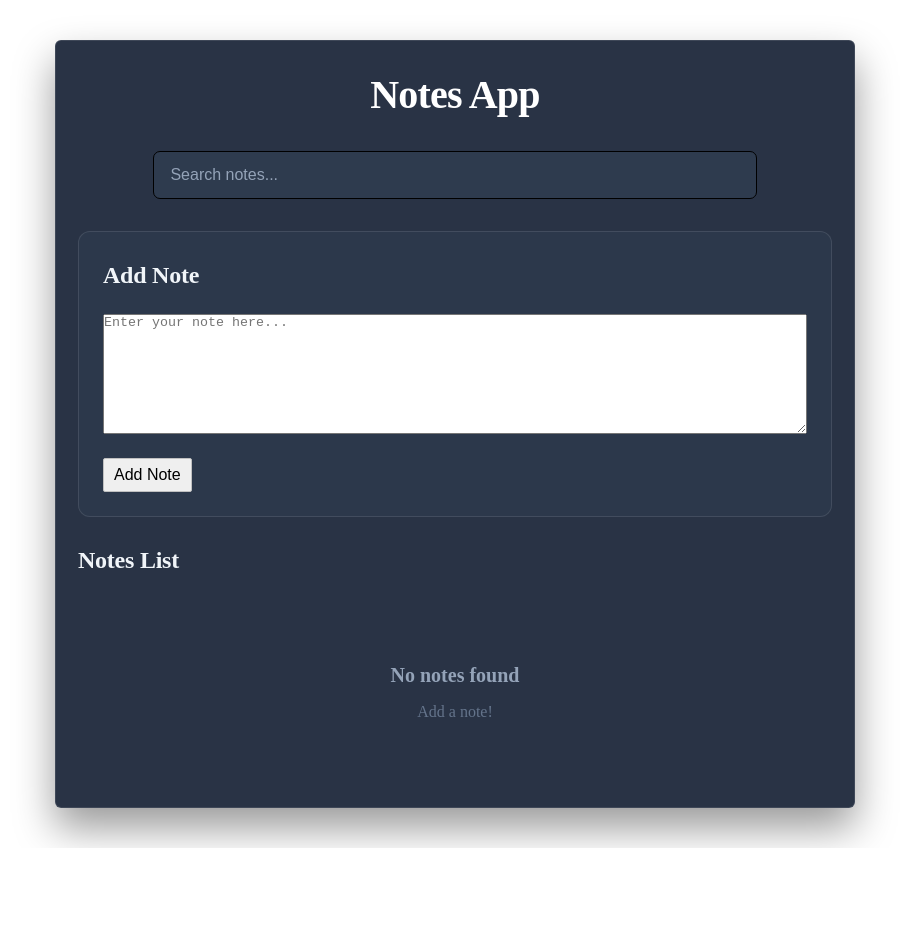
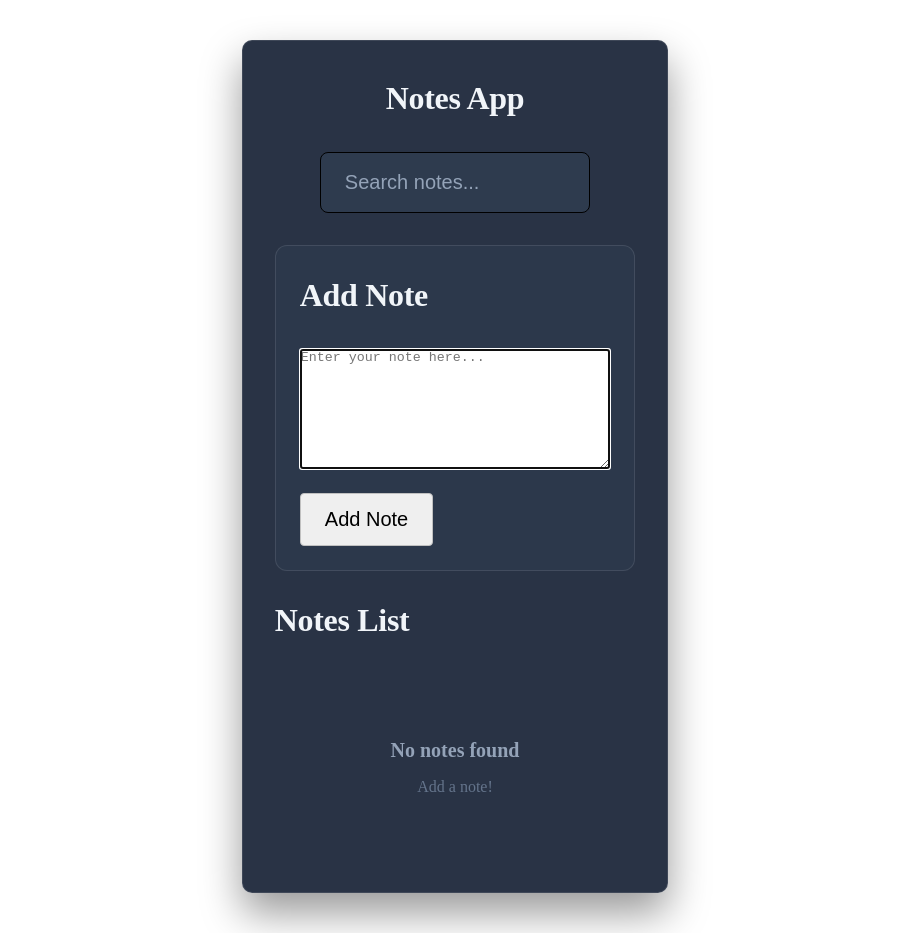
Before and after one commit to Yves-Tabor/NotesApp, a React (Vite) app: page / in a window 1280 px wide. Shown: the whole page, without its empty margins (185-1094 px from the left). Before the commit the page ends 848 px from the top, so only its background shows below. Built offline with nearby package versions, Linux system fonts and the light colour scheme.

Commit message:
This commit includes: The use of Hooks

```diff
--- a/src/components/AddNote.tsx
+++ b/src/components/AddNote.tsx
@@ -1,4 +1,4 @@
-import { useState } from 'react';
+import { useState, useRef, useEffect  } from 'react';
 import { useNotes } from './useNotes';
 
 export default function AddNote() {
@@ -12,6 +12,11 @@ export default function AddNote() {
       setText('');
     }
   };
+  const inputRef = useRef<HTMLTextAreaElement>(null);
+
+  useEffect(()=>{
+    inputRef.current?.focus();
+  }, []);
 
   return (
     <form className="add-note-form" onSubmit={handleSubmit}>
@@ -19,6 +24,7 @@ export default function AddNote() {
       <textarea
         placeholder="Enter your note here..."
         value={text}
+        ref={inputRef}
         onChange={(e) => setText(e.target.value)}
         required
       />
--- a/src/components/Header.tsx
+++ b/src/components/Header.tsx
@@ -3,7 +3,7 @@ import SearchBar from './SearchBar';
 export default function Header() {
   return (
     <header>
-      <h1>Notes App</h1>
+      <h2>Notes App</h2>
       <SearchBar/>
     </header>
   );
--- a/src/components/NoteItem.tsx
+++ b/src/components/NoteItem.tsx
@@ -2,7 +2,7 @@ import { useNotes } from './useNotes';
 
 interface NoteItemProps {
   note: {
-    id: number;
+    id: string;
     text: string;
     important: boolean;
   };
@@ -10,9 +10,7 @@ interface NoteItemProps {
 
 export default function NoteItem({ note }: NoteItemProps) {
   const { toggleImportant, deleteNote } = useNotes();
-    function handleToggleImportant():void{
-        toggleImportant(note.id);
-    }
+
   return (
     <div className="note-item">
       <p>{note.text}</p>
--- a/src/components/NotesList.tsx
+++ b/src/components/NotesList.tsx
@@ -1,11 +1,14 @@
 import { useNotes } from "./useNotes";
 import NoteItem from "./NoteItem";
+import React from "react";
 
 export default function NotesList() {
   const { notes, search } = useNotes();
-  const filtered = notes.filter(note =>
-    note.text.toLowerCase().includes(search.toLowerCase())
-  );
+  const filtered = React.useMemo(()=>{
+    return notes.filter(note =>
+        note.text.toLowerCase().includes(search.toLowerCase())
+    );
+  }, [notes, search]);
 
   return (
     <div>
--- a/src/components/NotesProvider.tsx
+++ b/src/components/NotesProvider.tsx
@@ -1,40 +1,74 @@
-import React from 'react'
+import React, { useCallback } from 'react'
 import App from '../App'
 import { nanoid } from 'nanoid'
-import type { Note, NotesContextType } from '../types';
+import type { NotesContextType, Action, State } from '../types';
 
 export const NotesContext = React.createContext<NotesContextType | undefined>(undefined);
 
 function NotesProvider() {
-    const [notes, setNotes] = React.useState<Note[]>([]);
+    const initialState: State = {
+        notes: []
+    };
+
+    function reducer(state: State, action: Action): State {
+        switch (action.type) {
+            case "ADD_NOTE":
+                return {
+                    notes: [
+                        ...state.notes,
+                        {
+                            id: nanoid(),
+                            text: action.payload,
+                            important: false,
+                        },
+                    ],
+                };
+            case 'DELETE_NOTE':
+                return {
+                    ...state,
+                    notes: state.notes.filter(note => note.id !== action.payload)
+                };
+            case 'TOGGLE_IMPORTANT':
+                return {
+                    ...state,
+                    notes: state.notes.map(note =>
+                        note.id === action.payload
+                            ? { ...note, important: !note.important }
+                            : note
+                    )
+                };
+            default:
+                return state;
+        }
+    }
+
+    const [state, dispatch] = React.useReducer(reducer, initialState);
     const [search, setSearch] = React.useState('');
 
-    const addNote = (text: string) => {
+    const addNote = React.useCallback((text: string) => {
         if (!text.trim()) return;
+        dispatch({
+            type: "ADD_NOTE",
+            payload: text.trim(),
+        });
+    }, []);
 
-        const newNote: Note = {
-            id: Number(nanoid()),
-            text,
-            important: false,
-        };
+    const deleteNote = React.useCallback((id: string) => {
+        dispatch({
+            type: "DELETE_NOTE",
+            payload: id,
+        });
+    }, []);
 
-        setNotes(prev => [...prev, newNote]);
-    };
-
-    const deleteNote = (id: number) => {
-        setNotes(prev => prev.filter(note => note.id !== id));
-    };
-
-    const toggleImportant = (id: number) => {
-        setNotes(prev =>
-            prev.map(note =>
-            note.id === id ? { ...note, important: !note.important } : note
-            )
-        );
-    };
+    const toggleImportant = React.useCallback((id: string) => {
+        dispatch({
+            type: "TOGGLE_IMPORTANT",
+            payload: id,
+        });
+    }, []);
 
     const value: NotesContextType = {
-        notes,
+        notes: state.notes,
         search,
         addNote,
         deleteNote,
--- a/src/index.css
+++ b/src/index.css
@@ -12,18 +12,69 @@ body {
   justify-content: center;
   align-items: flex-start;
   min-height: 100vh;
-  padding: 40px 20px;
+  min-width: 300px;
+  padding: 20px;
   line-height: 1.6;
 }
 
+/* Mobile */
+@media (max-width: 480px) {
+  body {
+    padding: 10px;
+  }
+}
+
+/* Tablet */
+@media (min-width: 481px) and (max-width: 768px) {
+  body {
+    padding: 15px;
+  }
+}
+
+/* Desktop */
+@media (min-width: 769px) {
+  body {
+    padding: 40px 20px;
+  }
+}
+
 .app {
-  width: 50rem;
-  max-width: 900px;
+  width: 100%;
+  max-width: 1600px;
+  min-height: 600px;
   background: rgba(30, 41, 59, 0.95);
-  padding: 22px;
-  border-radius: 6px;
+  padding: 28px;
+  border-radius: 8px;
   box-shadow: 0 20px 40px rgba(0,0,0,0.4), 0 0 0 1px rgba(255,255,255,0.1);
   border: 1px solid rgba(255,255,255,0.1);
+}
+
+/* Mobile */
+@media (max-width: 480px) {
+  .app {
+    padding: 18px;
+    border-radius: 4px;
+    min-height: 400px;
+  }
+}
+
+/* Tablet */
+@media (min-width: 481px) and (max-width: 768px) {
+  .app {
+    padding: 22px;
+    border-radius: 6px;
+    min-height: 500px;
+  }
+}
+
+/* Large Desktop */
+@media (min-width: 1200px) {
+  .app {
+    max-width: 1800px;
+    padding: 32px;
+    border-radius: 10px;
+    min-height: 700px;
+  }
 }
 
 header {
@@ -31,70 +82,204 @@ header {
   text-align: center;
 }
 
-header h1 {
-  font-size: 2.5rem;
-  font-weight: 800;
-  background: white;
-  background-clip: text;
-  -webkit-background-clip: text;
-  -webkit-text-fill-color: transparent;
-  margin-bottom: 24px;
-  letter-spacing: -0.02em;
+/* Mobile */
+@media (max-width: 480px) {
+  header h1 {
+    font-size: 2.2rem;
+    margin-bottom: 20px;
+  }
+}
+
+/* Tablet */
+@media (min-width: 481px) and (max-width: 768px) {
+  header h1 {
+    font-size: 2.6rem;
+    margin-bottom: 24px;
+  }
+}
+
+/* Large Desktop */
+@media (min-width: 1200px) {
+  header h1 {
+    font-size: 3.5rem;
+    margin-bottom: 32px;
+  }
 }
 
 .input-container {
   display: flex;
-  gap: 12px;
-  margin-bottom: 24px;
+  gap: 16px;
+  margin-bottom: 32px;
 }
 
 .input-container input,
 .input-container textarea {
   flex: 1;
-  padding: 14px 16px;
+  padding: 18px 20px;
   border: 1px solid rgba(255,255,255,0.1);
   outline: none;
   background: rgba(51, 65, 85, 0.6);
   color: #e2e8f0;
-  font-size: 16px;
+  font-size: 18px;
   transition: all 0.3s ease;
 }
 
+/* Mobile */
+@media (max-width: 480px) {
+  .input-container {
+    flex-direction: column;
+    gap: 10px;
+    margin-bottom: 20px;
+  }
+
+  .input-container input,
+  .input-container textarea {
+    padding: 14px;
+    font-size: 16px;
+  }
+}
+
+/* Tablet */
+@media (min-width: 481px) and (max-width: 768px) {
+  .input-container {
+    gap: 12px;
+    margin-bottom: 24px;
+  }
+
+  .input-container input,
+  .input-container textarea {
+    padding: 16px;
+    font-size: 17px;
+  }
+}
+
+/* Large Desktop */
+@media (min-width: 1200px) {
+  .input-container {
+    gap: 20px;
+    margin-bottom: 40px;
+  }
+
+  .input-container input,
+  .input-container textarea {
+    padding: 20px 24px;
+    font-size: 20px;
+  }
+}
+
 .add-note-form button {
-  padding: 7px 10px;
+  padding: 12px 20px;
   border: 1px solid silver;
-  border-radius: 2px;
+  border-radius: 4px;
   cursor: pointer;
-  font-weight: 400;
-  font-size: 16px;
+  font-weight: 500;
+  font-size: 18px;
 }
 .add-note-form button:hover {
   background: silver;
   border: 1px solid white;
 }
 
+/* Mobile */
+@media (max-width: 480px) {
+  .add-note-form button {
+    padding: 10px 16px;
+    font-size: 16px;
+  }
+}
+
+/* Tablet */
+@media (min-width: 481px) and (max-width: 768px) {
+  .add-note-form button {
+    padding: 11px 18px;
+    font-size: 17px;
+  }
+}
+
+/* Large Desktop */
+@media (min-width: 1200px) {
+  .add-note-form button {
+    padding: 14px 24px;
+    font-size: 20px;
+  }
+}
+
 h2 {
-  font-size: 1.5rem;
+  font-size: 1.8rem;
   font-weight: 700;
   color: #f1f5f9;
-  margin-bottom: 20px;
+  margin-bottom: 24px;
   letter-spacing: -0.01em;
 }
 
 .search-container {
-  margin-bottom: 20px;
+  margin-bottom: 24px;
 }
 
 .search-container input {
   width: 80%;
-  padding: 14px 16px;
-  border-radius: 7px;
+  padding: 16px 20px;
+  border-radius: 8px;
   border: 1px solid black;
   outline: none;
   background: rgba(51, 65, 85, 0.6);
   color: #e2e8f0;
-  font-size: 16px;
+  font-size: 18px;
   transition: all 0.3s ease;
+}
+
+/* Mobile */
+@media (max-width: 480px) {
+  h2 {
+    font-size: 1.4rem;
+    margin-bottom: 18px;
+  }
+
+  .search-container {
+    margin-bottom: 18px;
+  }
+
+  .search-container input {
+    width: 100%;
+    padding: 14px;
+    font-size: 16px;
+  }
+}
+
+/* Tablet */
+@media (min-width: 481px) and (max-width: 768px) {
+  h2 {
+    font-size: 1.6rem;
+    margin-bottom: 20px;
+  }
+
+  .search-container {
+    margin-bottom: 20px;
+  }
+
+  .search-container input {
+    width: 85%;
+    padding: 15px;
+    font-size: 17px;
+  }
+}
+
+/* Large Desktop */
+@media (min-width: 1200px) {
+  h2 {
+    font-size: 2rem;
+    margin-bottom: 28px;
+  }
+
+  .search-container {
+    margin-bottom: 28px;
+  }
+
+  .search-container input {
+    width: 75%;
+    padding: 18px 24px;
+    font-size: 20px;
+  }
 }
 
 .search-container input:focus {
@@ -108,14 +293,15 @@ h2 {
 .notes-list {
   display: flex;
   flex-direction: column;
-  gap: 10px;
+  gap: 14px;
 }
 
 .note-item {
   background: rgba(51, 65, 85, 0.4);
   border: 2px solid gray;
-  border-radius: 2px;
-  padding: 20px;
+  border-radius: 4px;
+  padding: 24px;
+  transition: all 0.3s ease;
   position: relative;
   overflow: hidden;
 }
@@ -124,17 +310,80 @@ h2 {
   opacity: 1;
 }
 
+/* Mobile */
+@media (max-width: 480px) {
+  .notes-list {
+    gap: 10px;
+  }
+
+  .note-item {
+    padding: 18px;
+    border-radius: 3px;
+  }
+}
+
+/* Tablet */
+@media (min-width: 481px) and (max-width: 768px) {
+  .notes-list {
+    gap: 12px;
+  }
+
+  .note-item {
+    padding: 20px;
+    border-radius: 3px;
+  }
+}
+
+/* Large Desktop */
+@media (min-width: 1200px) {
+  .notes-list {
+    gap: 16px;
+  }
+
+  .note-item {
+    padding: 28px;
+    border-radius: 6px;
+  }
+}
+
 .note-item h3 {
-  font-size: 1.25rem;
+  font-size: 1.4rem;
   font-weight: 600;
   color: #f1f5f9;
-  margin-bottom: 8px;
+  margin-bottom: 10px;
 }
 
 .note-item p {
   color: #94a3b8;
   line-height: 1.6;
-  margin-bottom: 12px;
+  margin-bottom: 16px;
+  font-size: 1.05rem;
+}
+
+/* Mobile */
+@media (max-width: 480px) {
+  .note-item h3 {
+    font-size: 1.1rem;
+    margin-bottom: 6px;
+  }
+
+  .note-item p {
+    font-size: 0.9rem;
+    margin-bottom: 10px;
+  }
+}
+
+/* Tablet */
+@media (min-width: 481px) and (max-width: 768px) {
+  .note-item h3 {
+    font-size: 1.2rem;
+    margin-bottom: 7px;
+  }
+
+  .note-item p {
+    font-size: 0.95rem;
+    margin-bottom: 11px;
+  }
 }
 
 .note-actions {
@@ -166,10 +415,51 @@ h2 {
   font-size: 20px;
   color: #64748b;
   padding: 4px;
+  display: inline-flex;
+  align-items: center;
+  justify-content: center;
+  width: 32px;
+  height: 32px;
+}
+
+/* Mobile */
+@media (max-width: 480px) {
+  .note-actions {
+    gap: 6px;
+    margin-top: 10px;
+  }
+
+  .delete-btn {
+    padding: 4px 10px;
+    font-size: 12px;
+  }
+
+  .star-btn {
+    font-size: 18px;
+    padding: 3px;
+  }
+}
+
+/* Tablet */
+@media (min-width: 481px) and (max-width: 768px) {
+  .note-actions {
+    gap: 7px;
+    margin-top: 11px;
+  }
+
+  .delete-btn {
+    padding: 3px 9px;
+    font-size: 11px;
+  }
+
+  .star-btn {
+    font-size: 19px;
+    padding: 3px;
+  }
 }
 
 .star-btn.active {
-  color: #facc15;
+  color: #facc15 !important;
 }
 
 button {
```
Also changed, not shown: src/types/index.ts (+12 -3 lines), src/components/useNotes.ts (line endings or trailing spaces).
